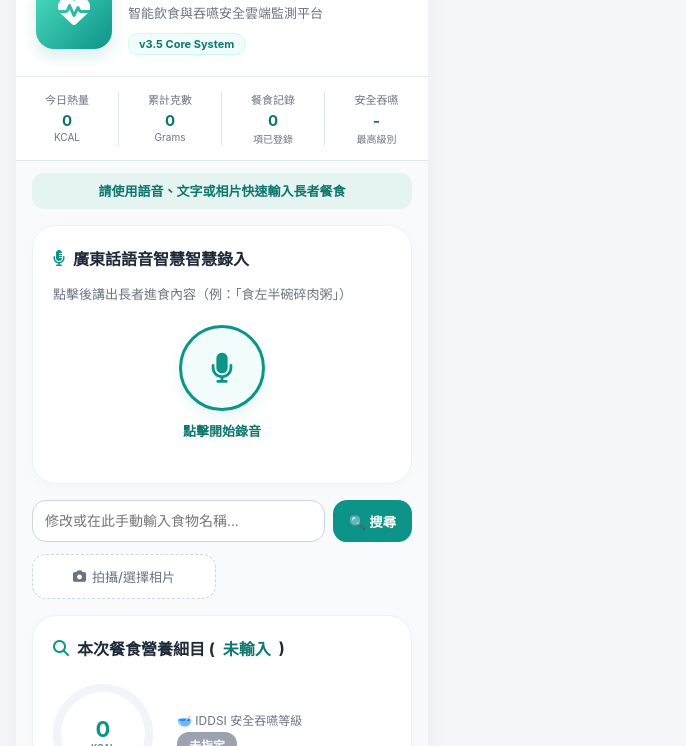
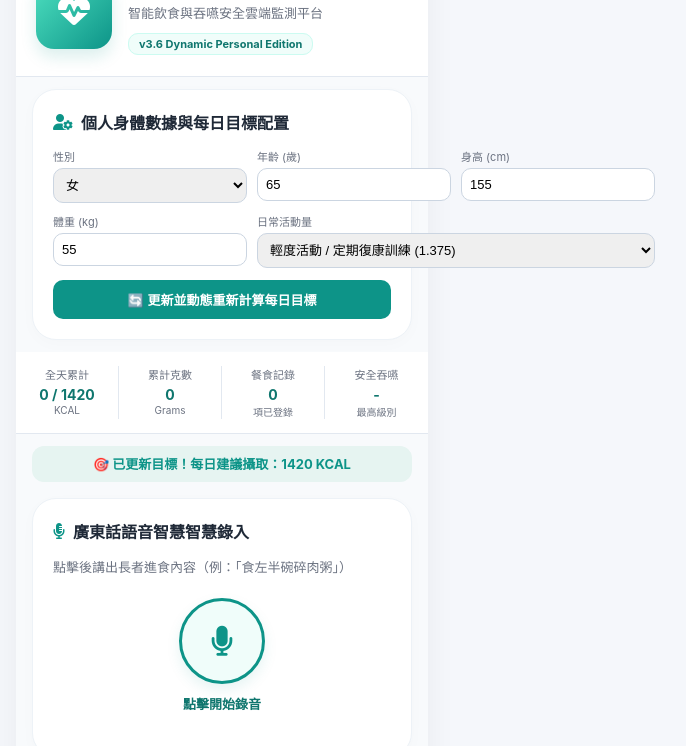
Before and after one commit to ironijkl-LCL/Lohas-care-lohasAIfit, a plain HTML site: page index.html in a window 1280 px wide. Shown: the part 54-800 px from the top of the page, without its empty margins (418-1104 px from the left). Drawn offline with Linux system fonts and the light colour scheme.

Commit message:
Refactor index.html with new personal data section
Updated the title and various comments in the HTML file, added a new personal data input section, and adjusted the calculation logic for daily targets based on user input.

```diff
--- a/index.html
+++ b/index.html
@@ -4,7 +4,7 @@
     <meta charset="UTF-8">
     <meta name="referrer" content="no-referrer">
     <meta name="viewport" content="width=device-width, initial-scale=1.0, maximum-scale=1.0, user-scalable=no">
-    <title>樂活健康管理系統 - 智能流線高精準版</title>
+    <title>樂活健康管理系統 - 個人化精準動態版</title>
 
     <meta name="apple-mobile-web-app-capable" content="yes">
     <meta name="apple-mobile-web-app-status-bar-style" content="black-translucent">
@@ -96,7 +96,7 @@
             border: 1px solid #ccfbf1;
         }
 
-        /* 二、核心累計數據網格 (Metadata Grid) */
+        /* 二、核心累計數據網格 */
         .metadata-grid {
             display: grid;
             grid-template-columns: repeat(4, 1fr);
@@ -121,7 +121,7 @@
         }
 
         .meta-value {
-            font-size: 15px;
+            font-size: 14px;
             font-weight: 700;
             color: var(--teal-dark);
         }
@@ -132,7 +132,6 @@
             margin-top: 1px;
         }
 
-        /* 狀態提示列 */
         .status-bar-banner {
             font-size: 13px;
             color: var(--teal-dark);
@@ -145,7 +144,7 @@
             border-radius: 12px;
         }
 
-        /* 三、應用內界面通用卡片 */
+        /* 應用內界面通用卡片 */
         .ui-card {
             background: var(--card-bg);
             border-radius: var(--border-radius);
@@ -163,6 +162,38 @@
             display: flex;
             align-items: center;
             gap: 8px;
+        }
+
+        /* 👤 【新功能】個人生理數據設定面板 */
+        .profile-input-grid {
+            display: grid;
+            grid-template-columns: repeat(3, 1fr);
+            gap: 10px;
+            margin-bottom: 12px;
+        }
+        .profile-input-grid label {
+            font-size: 11px;
+            color: var(--text-sub);
+            display: flex;
+            flex-direction: column;
+            gap: 4px;
+        }
+        .profile-input-grid input, .profile-input-grid select {
+            padding: 8px;
+            border: 1px solid #cbd5e1;
+            border-radius: 10px;
+            font-size: 13px;
+        }
+        .calc-btn {
+            width: 100%;
+            padding: 10px;
+            background: var(--teal-main);
+            color: white;
+            border: none;
+            border-radius: 10px;
+            font-weight: bold;
+            cursor: pointer;
+            font-size: 13px;
         }
 
         /* 語音錄入排版 */
@@ -247,7 +278,6 @@
             cursor: pointer;
         }
 
-        /* 影像上傳小卡片 */
         .file-label-pill {
             background: var(--card-bg);
             border: 1.5px dashed #cbd5e1;
@@ -276,7 +306,7 @@
             box-shadow: 0 4px 10px rgba(16, 185, 129, 0.15);
         }
 
-        /* 📸 【第 3 層優化】雷射動態掃描 + 智能聚焦引導外框 */
+        /* 📸 雷射動態掃描影像外框 */
         .preview-wrapper {
             position: relative;
             max-width: 100%;
@@ -296,14 +326,13 @@
             object-fit: cover;
         }
 
-        /* 智能聚焦相機格網 (Camera Target Overlay) */
         .camera-guide-overlay {
             position: absolute;
             top: 0;
             left: 0;
             width: 100%;
             height: 100%;
-            box-shadow: inset 0 0 0 20px rgba(0,0,0,0.4); /* 周圍暗化聚焦 */
+            box-shadow: inset 0 0 0 20px rgba(0,0,0,0.4);
             pointer-events: none;
             display: flex;
             align-items: center;
@@ -353,7 +382,7 @@
             100% { top: 0%; }
         }
 
-        /* 數據可視化圓環與多重層級排版 */
+        /* 🔄 【核心修改】動態渲染進度圓環排版 */
         .chart-ring-layout {
             display: flex;
             align-items: center;
@@ -370,11 +399,9 @@
             align-items: center;
             justify-content: center;
             position: relative;
-            box-shadow: inset 0 0 0 8px #f1f5f9;
+            background: #f1f5f9; /* 預設底色 */
+            transition: background 0.4s ease; /* 平滑增長動畫 */
         }
-
-        .ring-teal-accent { background: conic-gradient(var(--teal-main) 0%, #f1f5f9 0%); }
-        .ring-amber-accent { background: conic-gradient(var(--amber-accent) 0%, #f1f5f9 0%); }
 
         .circle-inner-plate {
             position: absolute;
@@ -407,7 +434,7 @@
 
         .inner-white-box div:last-child {
             font-weight: 700;
-            font-size: 14px;
+            font-size: 13px;
             margin-top: 4px;
         }
 
@@ -446,7 +473,6 @@
 
         .chart-svg { width: 100%; height: 60px; overflow: visible; }
 
-        /* 歷史記錄卡片項目 */
         .history-item-row {
             background: #f8fafc;
             padding: 12px;
@@ -491,14 +517,43 @@
         <div class="app-header-info">
             <h1>樂活健康管理系統</h1>
             <p>智能飲食與吞嚥安全雲端監測平台</p>
-            <span class="badge-version">v3.5 Core System</span>
+            <span class="badge-version">v3.6 Dynamic Personal Edition</span>
         </div>
+    </div>
+
+    <div class="ui-card">
+        <h3><i class="fa-solid fa-user-gear" style="color: var(--teal-main);"></i> 個人身體數據與每日目標配置</h3>
+        <div class="profile-input-grid">
+            <label>性別
+                <select id="user-gender">
+                    <option value="male">男</option>
+                    <option value="female" selected>女</option>
+                </select>
+            </label>
+            <label>年齡 (歲)
+                <input type="number" id="user-age" value="65">
+            </label>
+            <label>身高 (cm)
+                <input type="number" id="user-height" value="155">
+            </label>
+            <label>體重 (kg)
+                <input type="number" id="user-weight" value="55">
+            </label>
+            <label style="grid-column: span 2;">日常活動量
+                <select id="user-activity">
+                    <option value="1.2">久坐 / 臥床院友 (1.2)</option>
+                    <option value="1.375" selected>輕度活動 / 定期復康訓練 (1.375)</option>
+                    <option value="1.55">中度活動量 (1.55)</option>
+                </select>
+            </label>
+        </div>
+        <button class="calc-btn" onclick="calculatePersonalTargets()">🔄 更新並動態重新計算每日目標</button>
     </div>
 
     <div class="metadata-grid">
         <div class="meta-item">
-            <div class="meta-label">今日熱量</div>
-            <div class="meta-value" id="meta-cal-total">0</div>
+            <div class="meta-label">全天累計</div>
+            <div class="meta-value"><span id="meta-cal-total">0</span> / <span id="target-cal-lbl">1600</span></div>
             <div class="meta-sub-value">KCAL</div>
         </div>
         <div class="meta-item">
@@ -559,15 +614,16 @@
         <h3><i class="fa-solid fa-magnifying-glass" style="color: var(--teal-main);"></i> 本次餐食營養細目 (<span id="single_foodname" style="color: var(--teal-dark);">未輸入</span>)</h3>
 
         <div class="chart-ring-layout">
-            <div class="modern-circle ring-teal-accent" id="single_ring_progress">
+            <div class="modern-circle" id="single_ring_progress">
                 <div class="circle-inner-plate">
-                    <div id="single_cal" style="font-size: 22px; font-weight: 700; color: var(--teal-main);">0</div>
+                    <div id="single_cal" style="font-size: 20px; font-weight: 700; color: var(--teal-main);">0</div>
                     <div style="font-size: 9px; color: var(--text-sub); font-weight:600;">KCAL</div>
                 </div>
             </div>
             <div style="flex:1;">
                 <div style="font-size: 12px; color:var(--text-sub); margin-bottom: 4px;">🥣 IDDSI 安全吞嚥等級</div>
                 <div id="single_iddsiMain"><span class="iddsi-badge">未指定</span></div>
+                <div style="font-size: 11px; color: var(--text-sub); margin-top: 6px;" id="single-pct-lbl">佔每日目標：0%</div>
             </div>
         </div>
 
@@ -606,22 +662,23 @@
         <h3 style="color: var(--amber-accent);"><i class="fa-solid fa-gauge-high"></i> 🔥 全天累計總合核心看板</h3>
 
         <div class="chart-ring-layout">
-            <div class="modern-circle ring-amber-accent" id="total_ring_progress">
+            <div class="modern-circle" id="total_ring_progress">
                 <div class="circle-inner-plate">
-                    <div id="cal" style="font-size: 22px; font-weight: 700; color: var(--amber-accent);">0</div>
+                    <div id="cal" style="font-size: 20px; font-weight: 700; color: var(--amber-accent);">0</div>
                     <div style="font-size: 9px; color: var(--text-sub); font-weight:600;">KCAL</div>
                 </div>
             </div>
             <div style="flex:1;">
                 <div style="font-size: 12px; color:var(--text-sub); margin-bottom: 4px;">當前登錄 IDDSI 現況</div>
                 <div id="iddsiMain"><span class="iddsi-badge">未指定</span></div>
+                <div style="font-size: 11px; color: var(--text-main); font-weight: bold; margin-top: 6px;" id="total-pct-lbl">全天達標率：0%</div>
             </div>
         </div>
 
         <div class="macro-three-column">
-            <div class="inner-white-box"><div style="color:var(--text-sub);">🥩 蛋白質</div><div id="protein" style="color: var(--amber-accent);">0g</div></div>
-            <div class="inner-white-box"><div style="color:var(--text-sub);">🍞 碳水</div><div id="carbs" style="color: var(--teal-dark);">0g</div></div>
-            <div class="inner-white-box"><div style="color:var(--text-sub);">🧈 脂肪</div><div id="fat" style="color: #10b981;">0g</div></div>
+            <div class="inner-white-box"><div style="color:var(--text-sub);">🥩 蛋白質目標</div><div style="color: var(--amber-accent);"><span id="protein">0</span>g / <span id="target-protein-lbl">60</span>g</div></div>
+            <div class="inner-white-box"><div style="color:var(--text-sub);">🍞 碳水目標</div><div style="color: var(--teal-dark);"><span id="carbs">0</span>g / <span id="target-carbs-lbl">200</span>g</div></div>
+            <div class="inner-white-box"><div style="color:var(--text-sub);">🧈 脂肪目標</div><div style="color: #10b981;"><span id="fat">0</span>g / <span id="target-fat-lbl">50</span>g</div></div>
         </div>
 
         <div class="sub-macro-flex-grid">
@@ -654,7 +711,68 @@ const IDDSI_COLORS = {
     "7EC": { bg: "#000000", text: "#ffffff", label: "Level 7 容易咀嚼 (Black)" }
 };
 
-let processedBase64 = ""; // 儲存優化後的影像資料
+// 🌟 核心個人精準化管理變數 (預設基本盤)
+let dailyTargets = { cal: 1600, protein: 60, carbs: 220, fat: 50 };
+
+let cal = 0, grams = 0, protein = 0, carbs = 0, fat = 0;
+let sugar = 0, satFat = 0, transFat = 0, cholesterol = 0, fiber = 0;
+let recordCount = 0;
+let maxIddsiText = "-";
+let weeklyData = [1400, 1500, 1350, 1600, 0];
+
+let recognition = null;
+let isRecording = false;
+let processedBase64 = "";
+
+// 👤 【新邏輯】基於年齡身高體重計算專屬 TDEE 與四大營養素目標
+function calculatePersonalTargets() {
+    const gender = document.getElementById("user-gender").value;
+    const age = parseFloat(document.getElementById("user-age").value) || 65;
+    const height = parseFloat(document.getElementById("user-height").value) || 155;
+    const weight = parseFloat(document.getElementById("user-weight").value) || 55;
+    const activity = parseFloat(document.getElementById("user-activity").value) || 1.375;
+
+    // Mifflin-St Jeor 公式計算基礎代謝率 BMR
+    let bmr = (10 * weight) + (6.25 * height) - (5 * age);
+    if (gender === "male") {
+        bmr += 5;
+    } else {
+        bmr -= 161;
+    }
+
+    // 總消耗能量 TDEE
+    let tdee = Math.round(bmr * activity);
+    if(tdee < 1200) tdee = 1200; // 安全下限底盤限制
+
+    // 依據長者與常規黃金比例分拆四大巨量營養素 (55% 碳水, 20% 蛋白質, 25% 脂肪)
+    dailyTargets.cal = tdee;
+    dailyTargets.protein = Math.round((tdee * 0.20) / 4);
+    dailyTargets.carbs = Math.round((tdee * 0.55) / 4);
+    dailyTargets.fat = Math.round((tdee * 0.25) / 9);
+
+    // 刷新 UI 上的目標對齊標籤
+    document.getElementById("target-cal-lbl").innerText = dailyTargets.cal;
+    document.getElementById("target-protein-lbl").innerText = dailyTargets.protein;
+    document.getElementById("target-carbs-lbl").innerText = dailyTargets.carbs;
+    document.getElementById("target-fat-lbl").innerText = dailyTargets.fat;
+
+    // 即時動態重繪所有圓環進度條
+    updateRingProgress("total_ring_progress", cal, dailyTargets.cal);
+    document.getElementById("total-pct-lbl").innerText = `全天達標率：${Math.round((cal/dailyTargets.cal)*100)}%`;
+
+    document.getElementById("result").innerHTML = `<span style='color:var(--teal-main);'>🎯 已更新目標！每日建議攝取：${tdee} KCAL</span>`;
+}
+
+// 🔄 【新邏輯】動態計算百分比，並透過 CSS Conic-Gradient 直接繪製圓環增長
+function updateRingProgress(elementId, value, targetMax) {
+    const percentage = Math.min((value / targetMax) * 100, 100);
+    const element = document.getElementById(elementId);
+    if(element) {
+        // 根據不同面板賦予相應的主題漸變色
+        const activeColor = elementId.includes('teal') || elementId.includes('single') ? '#0d9488' : '#d97706';
+        element.style.background = `conic-gradient(${activeColor} 0% ${percentage}%, #f1f5f9 ${percentage}% 100%)`;
+    }
+}
 
 function generateIddsiBadgeHTML(iddsiRaw) {
     if (!iddsiRaw) return `<span class="iddsi-badge" style="background-color:#9ca3af; color:white;">未指定</span>`;
@@ -668,42 +786,21 @@ function generateIddsiBadgeHTML(iddsiRaw) {
     return `<span class="iddsi-badge" style="background-color: ${config.bg}; color: ${config.text}; ${borderStyle}">${config.label}</span>`;
 }
 
-let cal = 0, grams = 0, protein = 0, carbs = 0, fat = 0;
-let sugar = 0, satFat = 0, transFat = 0, cholesterol = 0, fiber = 0;
-let recordCount = 0;
-let maxIddsiText = "-";
-let weeklyData = [1400, 1500, 1350, 1600, 0];
-
-let recognition = null;
-let isRecording = false;
-
 function toggleScanEffects(show) {
     const scanLine = document.getElementById("scannerLine");
     if(scanLine) scanLine.style.display = show ? "block" : "none";
 }
 
-function updateRingProgress(elementId, value, targetMax = 2000) {
-    const percentage = Math.min((value / targetMax) * 100, 100);
-    const element = document.getElementById(elementId);
-    if(element) {
-        const activeColor = elementId.includes('teal') ? '#0d9488' : '#d97706';
-        element.style.background = `conic-gradient(${activeColor} ${percentage}%, #f1f5f9 0%)`;
-    }
-}
-
-/* 📸 【第 3 點優化】前端影像優化與增強處理器 */
 function processAndPreviewImage(input) {
     const file = input.files[0];
     if (!file) return;
 
-    // 1. 先顯示原生預覽供用戶確認
     document.getElementById("preview-img").src = URL.createObjectURL(file);
     document.getElementById("previewWrapper").style.display = "block";
     document.getElementById("uploadBtn").style.display = "block";
     document.getElementById("uploadLabel").innerText = `🔄 已選: ${file.name.substring(0,8)}...`;
     toggleScanEffects(false);
 
-    // 2. 進行 Canvas 影像矩陣增強（提升對比度、裁切壓縮至 640px 最佳辨識尺寸）
     const reader = new FileReader();
     reader.readAsDataURL(file);
     reader.onload = function(event) {
@@ -712,8 +809,6 @@ function processAndPreviewImage(input) {
         img.onload = function() {
             const canvas = document.getElementById("processedCanvas");
             const ctx = canvas.getContext("2d");
-
-            // 限制長寬最大 640px，兼顧辨識精準度與傳輸速度
             let maxW = 640;
             let targetW = img.width;
             let targetH = img.height;
@@ -721,17 +816,12 @@ function processAndPreviewImage(input) {
                 targetH = Math.round((maxW / targetW) * targetH);
                 targetW = maxW;
             }
-
             canvas.width = targetW;
             canvas.height = targetH;
             ctx.drawImage(img, 0, 0, targetW, targetH);
-
-            // 輕微增強對比度與飽和度，讓邊緣與陰影下的食物特徵更清晰
             ctx.globalCompositeOperation = 'brightness';
             ctx.filter = "contrast(1.15) saturate(1.10)";
             ctx.drawImage(canvas, 0, 0);
-
-            // 導出優化後的 Base64 字串
             processedBase64 = canvas.toDataURL("image/jpeg", 0.85);
         }
     }
@@ -760,8 +850,6 @@ async function uploadAndDetectFood() {
         const foodName = detectData.foodName;
         resultDiv.innerHTML = `<span style='color:#10b981;'>🧠 AI 辨識成功：${foodName}</span>`;
         document.getElementById("foodSearchInput").value = foodName;
-
-        // 自動執行高容錯試算表匹配
         await searchFoodText();
 
     } catch (err) {
@@ -772,7 +860,6 @@ async function uploadAndDetectFood() {
     }
 }
 
-/* 🗣️ 廣東話語音辨識模組 */
 function initSpeechAPI() {
     const SpeechRecognition = window.SpeechRecognition || window.webkitSpeechRecognition;
     if (!SpeechRecognition) {
@@ -790,7 +877,6 @@ function initSpeechAPI() {
         document.getElementById('micIcon').className = "fa-solid fa-microphone-lines";
         document.getElementById('micBtn').classList.add('mic-recording');
         document.getElementById('micStatus').innerText = "聆聽中...";
-        document.getElementById("result").innerText = "🎙️ 正在收集廣東話語音...";
     };
 
     recognition.onend = () => {
@@ -804,13 +890,7 @@ function initSpeechAPI() {
         let transcript = event.results[0][0].transcript;
         if(transcript.endsWith('。')) transcript = transcript.slice(0, -1);
         document.getElementById("foodSearchInput").value = transcript;
-        document.getElementById("result").innerHTML = `🗣️ 聽到了: <span style="color:#d97706;">「${transcript}」</span>，正在自動匹配...`;
-        toggleScanEffects(true);
         await searchFoodText();
-    };
-
-    recognition.onerror = () => {
-        document.getElementById("result").innerText = "❌ 語音收音不清，請重試。";
     };
 }
 
@@ -865,7 +945,7 @@ async function searchFoodText() {
                 let fFiber = parseValue(targetItem["fiber"]);
                 let iddsiVal = targetItem["iddsi"] || "";
 
-                // 更新單次查詢面板
+                // 1. 更新單次查詢面板數據
                 document.getElementById("single_foodname").innerText = targetItem["foodname"];
                 document.getElementById("single_cal").innerText = fCal;
                 document.getElementById("single_grams").innerText = formatOutput(fGrams) + "g";
@@ -879,26 +959,29 @@ async function searchFoodText() {
                 document.getElementById("single_fiber").innerText = formatOutput(fFiber) + "g";
                 document.getElementById("single_iddsiMain").innerHTML = generateIddsiBadgeHTML(iddsiVal);
 
-                updateRingProgress("single_ring_progress", fCal, 800);
+                // 🔄 動態繪製單次查詢圓環 (以個人每日總目標為基底算比例)
+                updateRingProgress("single_ring_progress", fCal, dailyTargets.cal);
+                let singlePct = Math.round((fCal / dailyTargets.cal) * 100);
+                document.getElementById("single-pct-lbl").innerText = `佔每日目標：${singlePct}%`;
 
-                // 累加核心運算
+                // 2. 累加核心總量運算
                 cal += fCal; grams += fGrams; protein += fProtein; carbs += fCarbs; fat += fFat;
                 sugar += fSugar; satFat += fSatFat; transFat += fTransFat; cholesterol += fCholesterol; fiber += fFiber;
                 recordCount += 1;
                 if(iddsiVal) maxIddsiText = iddsiVal;
 
-                // 更新頂部 Metadata Grid
+                // 更新頂部 Metadata Grid 總和欄位
                 document.getElementById("meta-cal-total").innerText = cal;
                 document.getElementById("meta-grams-total").innerText = Math.round(grams);
                 document.getElementById("meta-count-total").innerText = recordCount;
                 document.getElementById("meta-iddsi-highest").innerText = maxIddsiText;
 
-                // 更新全天累計面版
+                // 更新全天累計底盤面板
                 document.getElementById("cal").innerText = cal;
                 document.getElementById("grams").innerText = formatOutput(grams) + "g";
-                document.getElementById("protein").innerText = formatOutput(fProtein) + "g";
-                document.getElementById("carbs").innerText = formatOutput(carbs) + "g";
-                document.getElementById("fat").innerText = formatOutput(fat) + "g";
+                document.getElementById("protein").innerText = formatOutput(protein);
+                document.getElementById("carbs").innerText = formatOutput(carbs);
+                document.getElementById("fat").innerText = formatOutput(fat);
                 document.getElementById("sugar").innerText = formatOutput(sugar) + "g";
                 document.getElementById("satFat").innerText = formatOutput(satFat) + "g";
                 document.getElementById("transFat").innerText = formatOutput(transFat) + "g";
@@ -906,9 +989,12 @@ async function searchFoodText() {
                 document.getElementById("fiber").innerText = formatOutput(fiber) + "g";
                 document.getElementById("iddsiMain").innerHTML = generateIddsiBadgeHTML(iddsiVal);
 
-                updateRingProgress("total_ring_progress", cal, 2000);
+                // 🔄 動態繪製全天累計總圓環
+                updateRingProgress("total_ring_progress", cal, dailyTargets.cal);
+                let totalPct = Math.round((cal / dailyTargets.cal) * 100);
+                document.getElementById("total-pct-lbl").innerText = `全天達標率：${totalPct}%`;
 
-                // 歷史流水線
+                // 注入歷史流水線
                 let histBox = document.getElementById("history");
                 if (histBox.innerText === "尚無餐食記錄數據") histBox.innerHTML = "";
                 histBox.innerHTML += `
@@ -923,7 +1009,7 @@ async function searchFoodText() {
                 weeklyData[weeklyData.length - 1] = cal;
                 drawChart();
 
-                // 重置
+                // 清空重置
                 document.getElementById("foodSearchInput").value = "";
                 document.getElementById("previewWrapper").style.display = "none";
                 document.getElementById("uploadBtn").style.display = "none";
@@ -937,7 +1023,7 @@ async function searchFoodText() {
             }
         }
     } catch (err) {
-        document.getElementById("result").innerText = "❌ 讀取失敗，請檢查網路連線。";
+        document.getElementById("result").innerText = "❌ 讀取失敗，請檢查網絡。";
         toggleScanEffects(false);
     }
 }
@@ -959,6 +1045,8 @@ function drawChart() {
 }
 
 window.onload = () => {
+    // 初始執行一次生理數據計算，綁定底盤數據
+    calculatePersonalTargets();
     drawChart();
     initSpeechAPI();
 };
```
